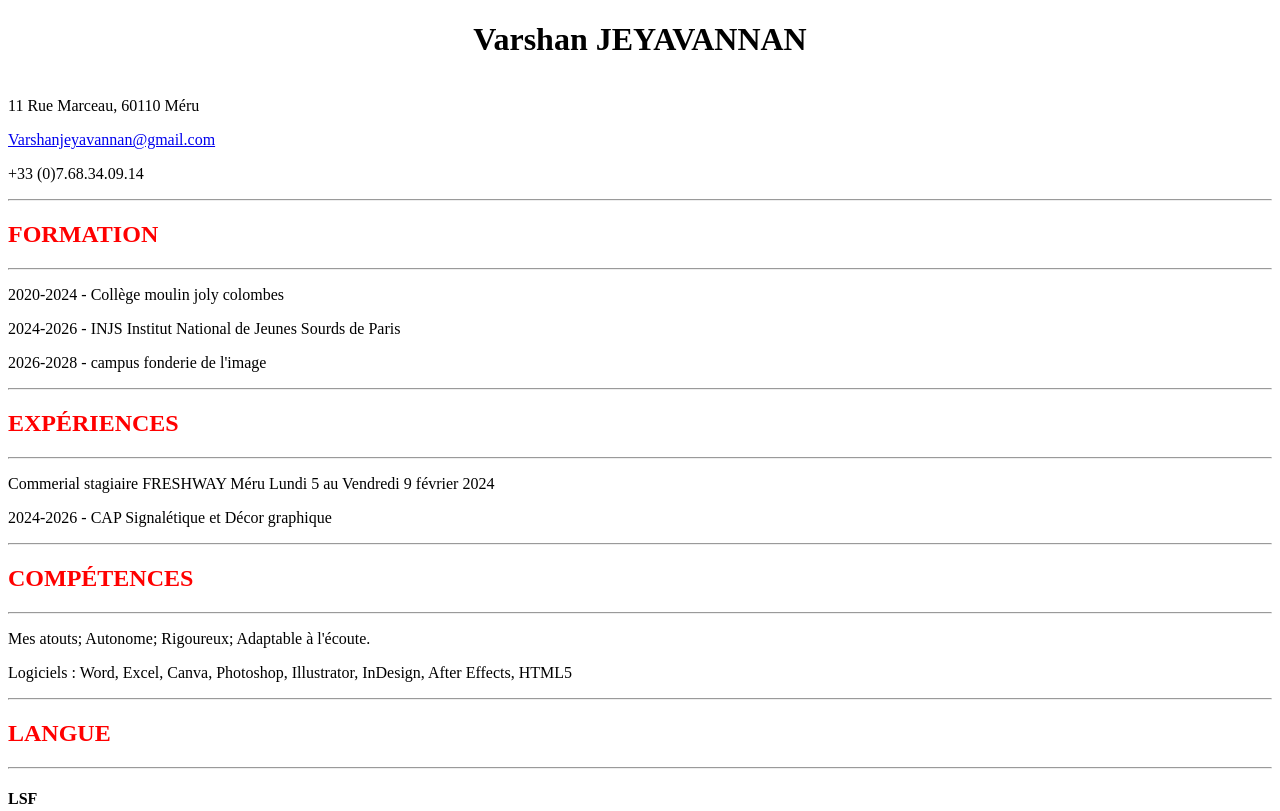
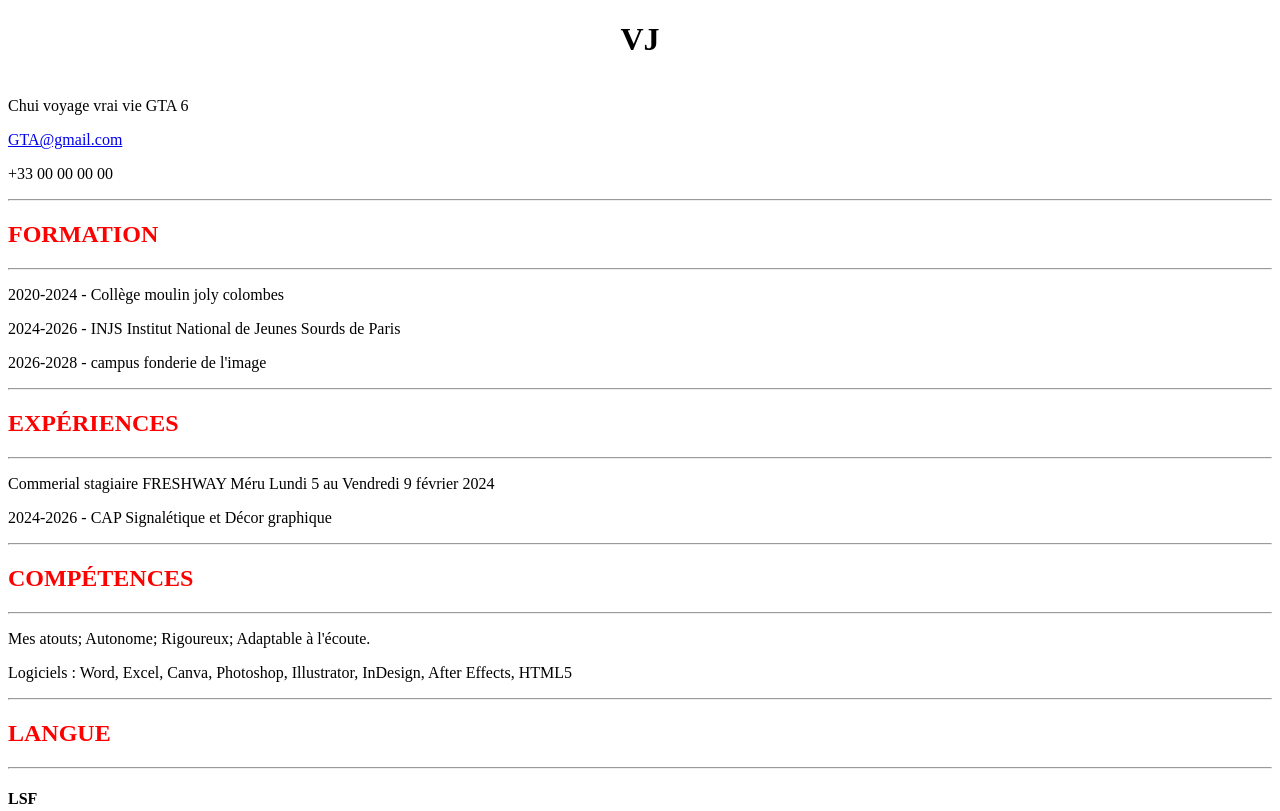
Before and after one commit to TJVsn09/cv, a plain HTML site: page index.html in a window 1280 px wide. Shown: the top 811 px of the page. Drawn offline with Linux system fonts and the light colour scheme.

Commit message:
Update index.html

```diff
--- a/index.html
+++ b/index.html
@@ -8,13 +8,13 @@
 </head>
 <body>
 
-<h1>Varshan JEYAVANNAN</h1>
+<h1>VJ</h1>
 
-<p>11 Rue Marceau, 60110 Méru</p>
+<p>Chui voyage vrai vie GTA 6</p>
 
-<a href="mailto:varshanjeyavannan@gmail.com">Varshanjeyavannan@gmail.com</a>
+<a href="mailto:GTA@gmail.com">GTA@gmail.com</a>
 
-<p>+33 (0)7.68.34.09.14</p>
+<p>+33 00 00 00 00</p>
 
 <hr>
 
```
